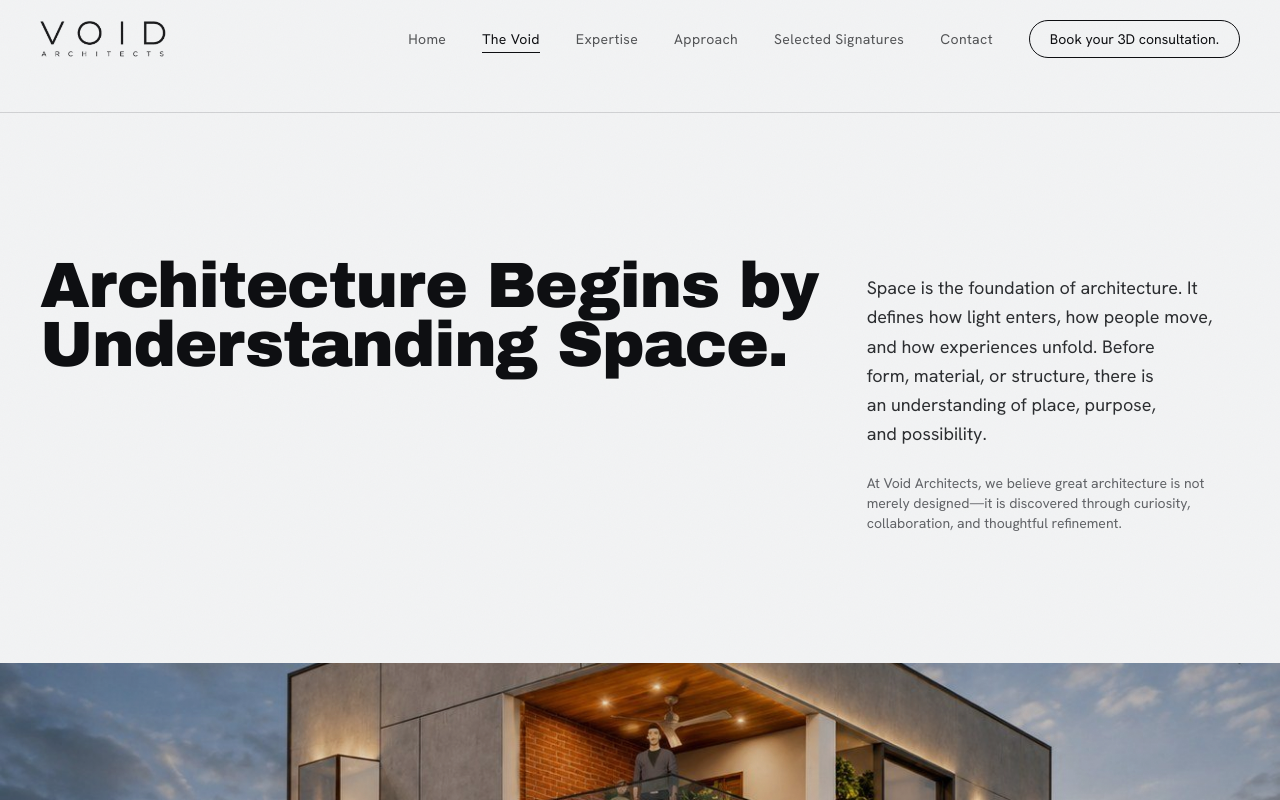
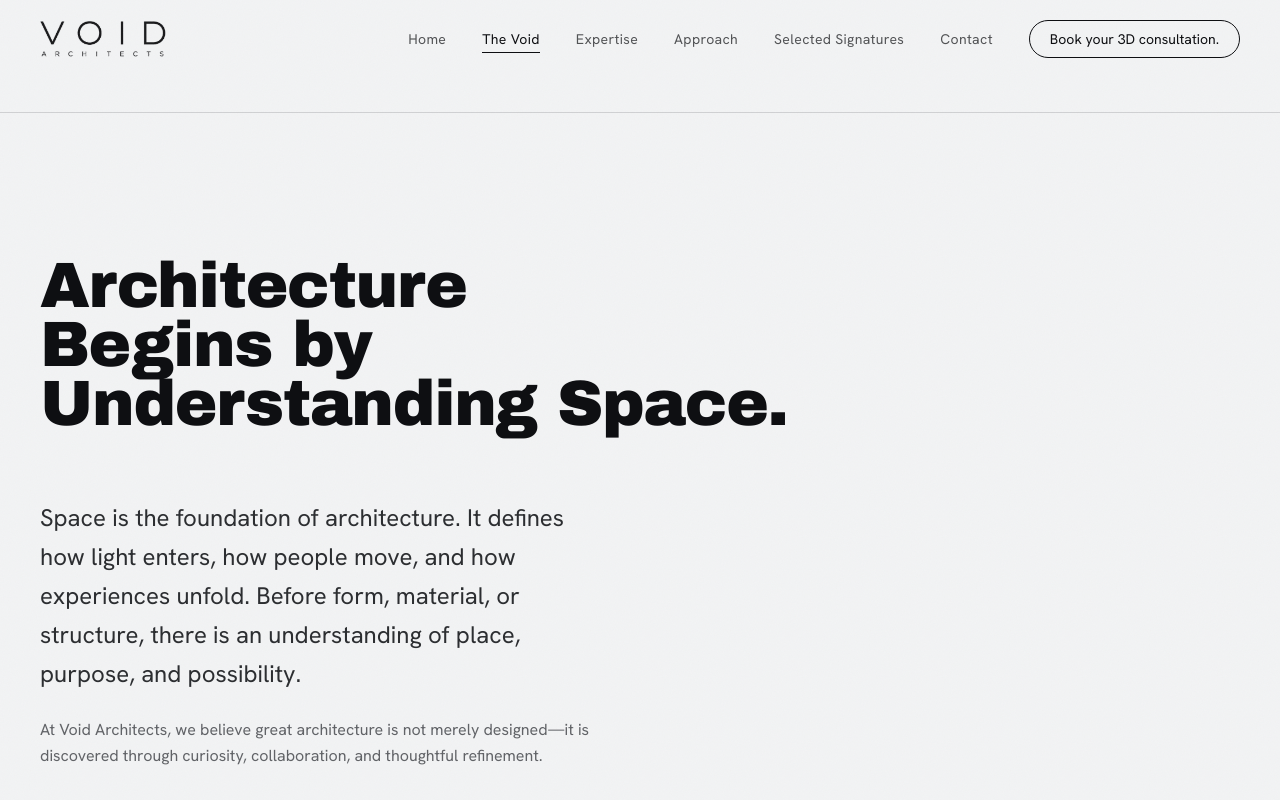
Before and after one commit to Babblu9/void-architects, a Next.js app: page /the-void in a window 1280 px wide. Shown: the top 800 px of the page. Built offline with nearby package versions, Linux system fonts and the light colour scheme.

Commit message:
style: convert introduction section layout in the-void page to a minimal stacked format

```diff
--- a/src/components/Studio.tsx
+++ b/src/components/Studio.tsx
@@ -28,15 +28,15 @@ export default function Studio() {
     <section id="studio" className="border-t border-line">
       {/* Hero / Intro Title */}
       <div className="mx-auto max-w-[1600px] px-5 pt-24 md:px-10 md:pt-36">
-        <div className="reveal grid gap-10 md:grid-cols-12">
-          <h2 className="display text-[clamp(2.2rem,5vw,4.5rem)] md:col-span-8 leading-tight">
+        <div className="reveal flex flex-col gap-10 md:gap-16">
+          <h2 className="display text-[clamp(2.2rem,5vw,4.5rem)] max-w-[18ch] leading-tight">
             Architecture Begins by Understanding Space.
           </h2>
-          <div className="prose-lg flex flex-col gap-6 text-lg text-ink-soft md:col-span-4 md:pt-4">
-            <p className="font-light leading-relaxed">
+          <div className="prose-lg flex flex-col gap-6 text-ink-soft max-w-[800px]">
+            <p className="text-xl md:text-2xl font-light text-ink-soft leading-relaxed">
               Space is the foundation of architecture. It defines how light enters, how people move, and how experiences unfold. Before form, material, or structure, there is an understanding of place, purpose, and possibility.
             </p>
-            <p className="text-sm text-muted">
+            <p className="text-base text-muted leading-relaxed">
               At Void Architects, we believe great architecture is not merely designed—it is discovered through curiosity, collaboration, and thoughtful refinement.
             </p>
           </div>
```
